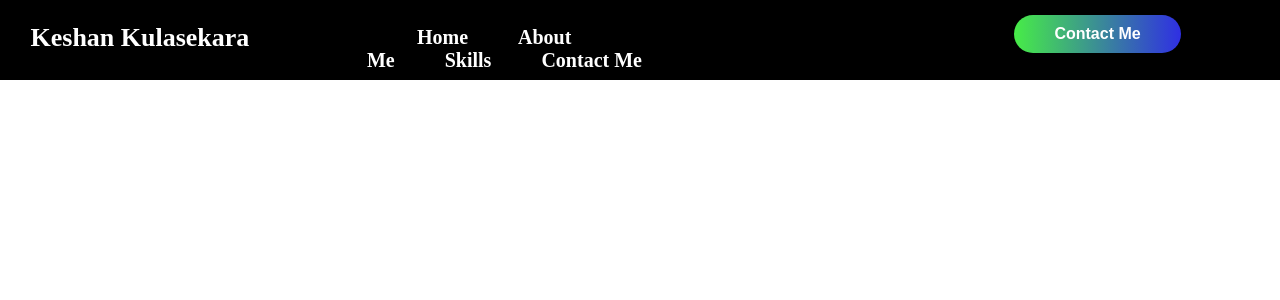
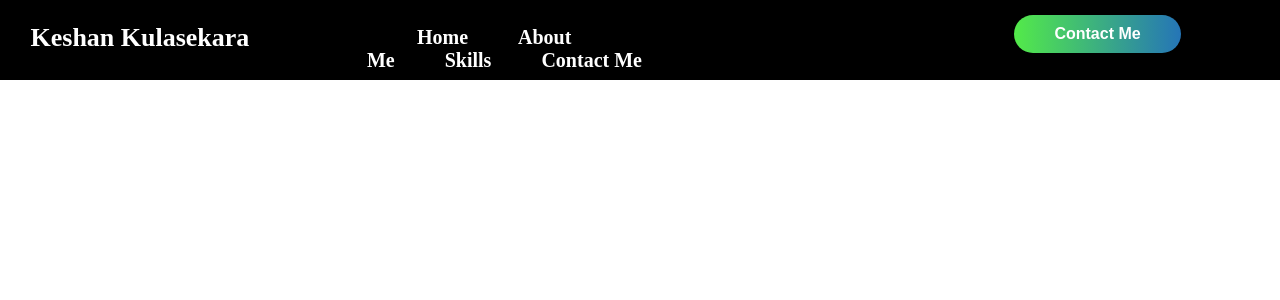
Before and after one commit to KeshaCodeolima/MY-Portfolio, a React (Create React App) app in the folder my-portfolio/: page / in a window 1280 px wide. Shown: the top 300 px of the page. Built offline with nearby package versions, Linux system fonts and the light colour scheme.

Commit message:
change the buttons background color

```diff
--- a/my-portfolio/src/Componets/Navbar.css
+++ b/my-portfolio/src/Componets/Navbar.css
@@ -42,7 +42,7 @@
     margin-top: 1%;
 }
 .button{
-    background-image: linear-gradient(to right, rgb(71, 236, 71),rgb(47, 47, 227));
+    background-image: linear-gradient(to right,#53ea49,#2575b7);
     padding: 10px 40px;
     border-radius: 20px;
     border: none;
```
